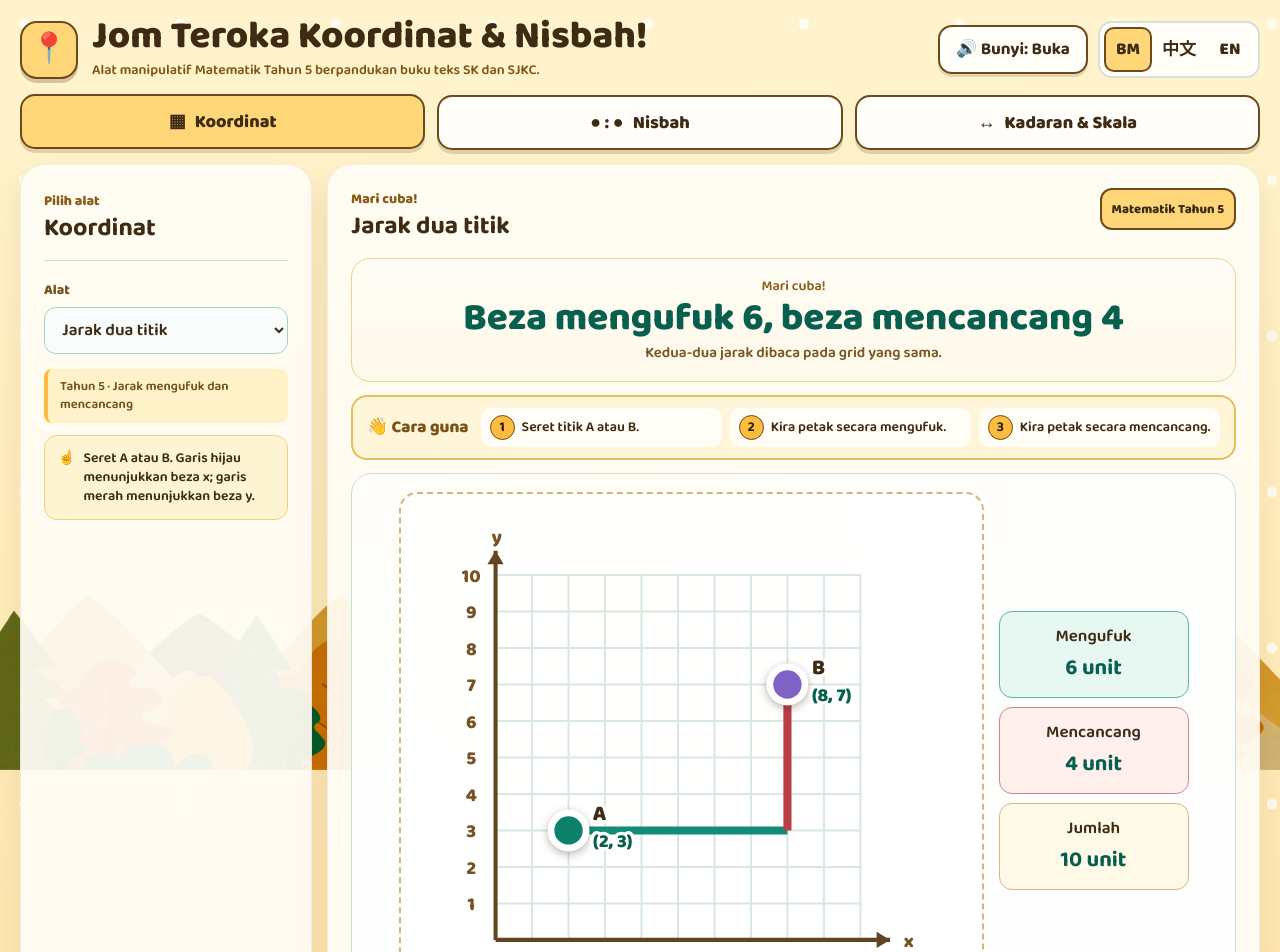
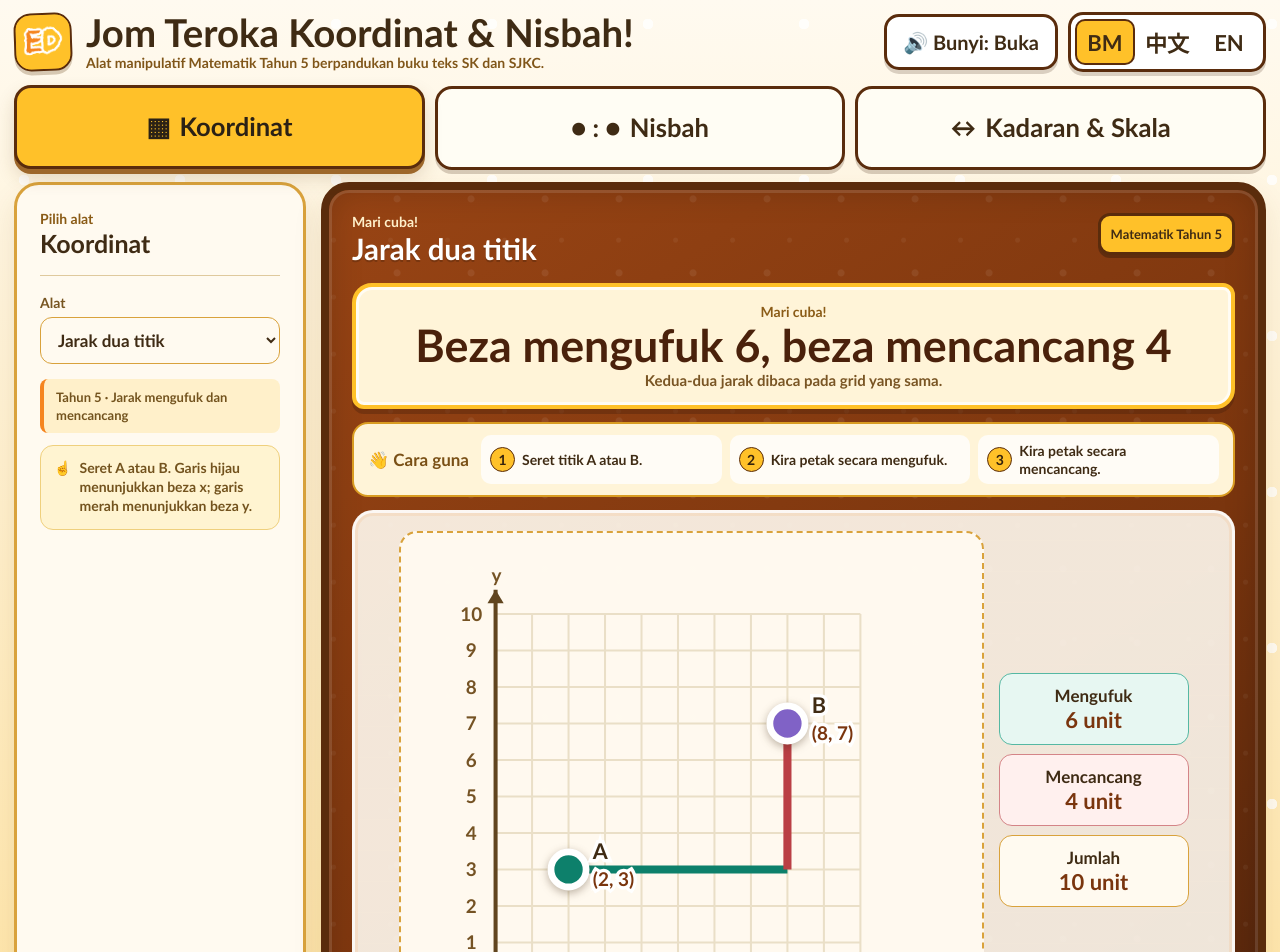
Before and after one commit to production248/tools-SmartCoordinateRatioTool-MathYear5, a plain HTML site: page index.html in a window 1280 px wide. Shown: the top 952 px of the page. Drawn offline with Linux system fonts and the light colour scheme.

Commit message:
Unify classroom design with Smart Money theme

```diff
--- a/index.html
+++ b/index.html
@@ -3,19 +3,18 @@
 <head>
   <meta charset="utf-8">
   <meta name="viewport" content="width=device-width, initial-scale=1">
-  <meta name="theme-color" content="#ffd778">
+  <meta name="theme-color" content="#ffc129">
   <meta name="description" content="Alat koordinat, nisbah, kadaran dan skala interaktif untuk murid Matematik Tahun 5 SK dan SJKC.">
   <title>Smart Coordinate &amp; Ratio Tool - Math Year 5</title>
-  <link rel="preconnect" href="https://fonts.googleapis.com">
-  <link rel="preconnect" href="https://fonts.gstatic.com" crossorigin>
-  <link href="https://fonts.googleapis.com/css2?family=Baloo+2:wght@600;700;800&family=Noto+Sans+SC:wght@500;700;900&display=swap" rel="stylesheet">
   <link rel="stylesheet" href="styles.css?v=8">
+  <link rel="stylesheet" href="money-theme.css?v=1">
+  <link rel="icon" href="edcloud-app-icon.png">
 </head>
 <body>
   <div class="page-shell">
     <header class="topbar">
       <div class="brand">
-        <div class="brand-icon" aria-hidden="true">📍</div>
+        <img class="brand-icon" src="edcloud-app-icon.png" alt="" aria-hidden="true" draggable="false">
         <div>
           <h1 data-i18n="title">Jom Teroka Koordinat &amp; Nisbah!</h1>
           <p data-i18n="subtitle">Alat manipulatif berpandukan buku teks SK &amp; SJKC Tahun 4–6.</p>
--- /dev/null
+++ b/money-theme.css
@@ -0,0 +1,171 @@
+/* Smart Money classroom identity; the coordinate and ratio interactions stay unchanged. */
+:root {
+  --font-zh: KaiTi, STKaiti, "Kaiti SC", "DFKai-SB", serif;
+  --ink: #3f2b14;
+  --green: #7a350e;
+  --green-2: #f5851f;
+  --mint: #fff0ca;
+  --yellow: #ffc129;
+  --yellow-2: #f5851f;
+  --cream: #fffaf0;
+  --line: #5a2c0c;
+  --shadow: 0 5px 0 rgba(91,57,16,.16), 0 14px 30px rgba(116,73,20,.11);
+  --font: "Arial Rounded MT Bold", "Trebuchet MS", "Microsoft YaHei", Arial, sans-serif;
+}
+
+html:lang(zh) body,
+html:lang(zh) body * { font-family: var(--font-zh) !important; }
+
+body {
+  font-family: var(--font);
+  background:
+    radial-gradient(circle at 24px 24px, rgba(255,255,255,.78) 0 5px, transparent 5.5px) 0 0 / 156px 156px,
+    linear-gradient(180deg, #fffaf0 0%, #ffe094 100%);
+}
+
+button:focus-visible, select:focus-visible, input:focus-visible {
+  outline-color: rgba(245,133,31,.42);
+}
+
+.page-shell { width: min(1680px, calc(100% - 28px)); padding: 12px 0 28px; }
+.forest-footer { display: none !important; }
+.brand-icon {
+  display: block;
+  width: 58px;
+  height: 58px;
+  border: 2px solid var(--line);
+  border-radius: 17px;
+  background: var(--yellow);
+  box-shadow: 0 4px 0 rgba(109,74,30,.28);
+  object-fit: cover;
+  transform: rotate(-2deg);
+}
+.sound-button, .language-switch {
+  border: 3px solid var(--line);
+  border-radius: 15px;
+  background: #fff;
+  box-shadow: 0 4px 0 rgba(73,43,20,.2);
+}
+.sound-button { font-weight: 900; }
+.language-switch { padding: 4px; }
+.language-switch button.active { color: var(--ink); border-color: var(--line); background: var(--yellow); }
+
+.mode-tabs { gap: 10px; margin-bottom: 12px; }
+.mode-tabs button {
+  min-height: 72px;
+  border: 3px solid var(--line);
+  border-radius: 17px;
+  background: rgba(255,253,245,.96);
+  box-shadow: 0 4px 0 rgba(73,43,20,.22);
+}
+.mode-tabs button.active {
+  color: #2b2115;
+  background: var(--yellow);
+  box-shadow: 0 5px 0 #9d672b, 0 9px 18px rgba(106,72,29,.18);
+}
+
+.workspace { grid-template-columns: minmax(245px,292px) minmax(0,1fr); gap: 15px; }
+.control-card {
+  border: 3px solid #d9a23c;
+  background: #fffaf0;
+  box-shadow: var(--shadow);
+}
+.control-card .divider { background: #dfc99d; }
+.control-card select,
+.teacher-fields input { border-color: #d9a23c; background: #fffaf0; }
+.scope-note { background: #fff0ca; }
+.tip-box { color: #73531e; }
+.teacher-button, .secondary-button, .primary-button {
+  min-height: 52px;
+  color: var(--ink);
+  border: 3px solid var(--line);
+  border-radius: 15px;
+  box-shadow: 0 4px 0 rgba(64,38,16,.28);
+}
+.teacher-button { border-color: var(--line); background: #fff0ca; }
+.primary-button { background: var(--yellow); }
+.secondary-button { background: #fff; }
+
+.activity-card {
+  overflow: hidden;
+  color: #fff;
+  border: 8px solid var(--line);
+  border-radius: 28px;
+  background:
+    radial-gradient(circle at 92% 12%, rgba(255,255,255,.07) 0 3px, transparent 4px),
+    radial-gradient(circle at 8% 88%, rgba(255,255,255,.05) 0 2px, transparent 3px),
+    linear-gradient(145deg, #984414 0%, #7a350e 56%, #4a210b 100%);
+  background-size: 74px 74px, 57px 57px, auto;
+  box-shadow: var(--shadow), inset 0 0 0 3px rgba(255,255,255,.12), inset 0 0 34px rgba(0,0,0,.18);
+}
+.activity-heading .eyebrow { color: #fff0ca; }
+.activity-heading h2 { color: #fff; text-shadow: 0 2px 0 rgba(0,0,0,.18); }
+.grade-badge { color: var(--ink); border: 3px solid var(--line); background: var(--yellow); box-shadow: 0 3px 0 rgba(31,19,10,.35); }
+.challenge-panel {
+  min-height: 118px;
+  color: var(--ink);
+  border: 4px solid var(--yellow);
+  border-radius: 20px 12px 20px 12px;
+  background: #fff4d8;
+  box-shadow: 0 5px 0 rgba(74,33,11,.38), inset 0 0 0 3px rgba(255,255,255,.72);
+}
+.challenge-text { color: #4a210b; }
+.tool-guide { color: var(--ink); border-color: #d99c22; background: #fff4d8; }
+.tool-guide-step b { background: var(--yellow); }
+.visual-stage {
+  min-height: 420px;
+  color: var(--ink);
+  border: 3px solid rgba(255,255,255,.72);
+  background:
+    linear-gradient(rgba(255,250,240,.9),rgba(255,250,240,.9)),
+    repeating-linear-gradient(0deg,transparent 0 30px,rgba(245,133,31,.15) 31px);
+  box-shadow: inset 0 0 0 3px rgba(245,133,31,.1), 0 5px 0 rgba(74,33,11,.26);
+}
+.feedback { color: #5a351a; border: 3px solid rgba(255,255,255,.62); background: #fffaf0; }
+.feedback.neutral { color: #765627; background: #fffaf0; }
+.feedback.success { color: #5a2c0c; border-color: #f5851f; background: #fff0ca; }
+.steps b { background: var(--yellow); }
+
+/* Keep the teal/purple A/B coding in the mathematical manipulatives. */
+.coordinate-board, .place-value-card, .token-group {
+  border-color: #d9a23c;
+  background: rgba(255,250,240,.96);
+}
+.grid-line { stroke: #eadfc7; }
+.distance-x { stroke: #0d806b; }
+.readout-card, .range-control, .metric, .ratio-group,
+.formula-card, .formula-strip, .large-ratio-explain {
+  border-color: #d9a23c;
+  background: #fffaf0;
+}
+.choice-chip { color: var(--ink); border-color: #d99c22; background: #fffaf0; }
+.choice-chip.active { color: #5a2c0c; border-color: #f5851f; background: #fff0ca; box-shadow: 0 3px 0 rgba(122,53,14,.22); }
+.range-control input { accent-color: #f5851f; }
+.range-control output, .metric strong, .formula-card strong,
+.formula-strip, .readout-card strong { color: #7a350e; }
+.readout-card.x, .route-card-ab, .chip-a { border-color: #55b8a3; background: #e7f7f2; }
+.readout-card.y { border-color: #d48487; background: #fff0ee; }
+.route-card-bc, .chip-b { border-color: #9b87d6; background: #f1edff; }
+.ratio-bar, .ratio-group { box-shadow: 0 3px 0 rgba(122,53,14,.12); }
+.teacher-dialog { border-color: var(--line); background: #fffaf0; }
+
+@media (min-width: 901px) {
+  .sound-button { min-height: 56px; font-size: 20px; }
+  .language-switch button { min-width: 60px; min-height: 46px; font-size: 22px; }
+  .mode-tabs button { min-height: 84px; font-size: clamp(21px,2vw,28px); }
+  .activity-heading h2 { font-size: clamp(27px,2.3vw,34px); }
+  .challenge-text { font-size: clamp(32px,3.5vw,48px); }
+}
+@media (max-width: 900px) {
+  .page-shell { width: min(100% - 24px,760px); padding-bottom: 28px; }
+  .workspace { grid-template-columns: 1fr; }
+  .control-card { min-height: 0; }
+}
+@media (max-width: 620px) {
+  .page-shell { width: min(100% - 16px,540px); }
+  .brand-icon { width: 50px; height: 50px; }
+  .mode-tabs button { min-height: 70px; }
+  .activity-card { padding: 16px 12px; border-width: 6px; border-radius: 22px; }
+  .visual-stage { min-height: 310px; }
+  .challenge-panel { min-height: 94px; }
+}
```
Also changed, not shown: edcloud-app-icon.png (added).
